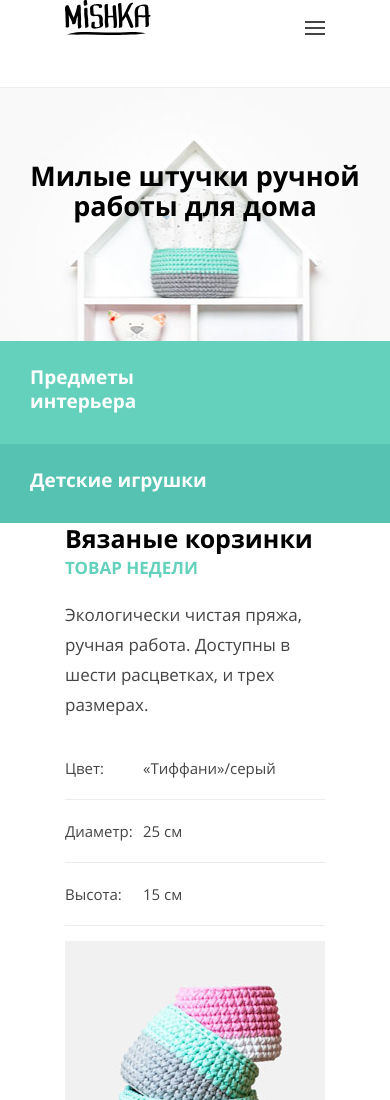
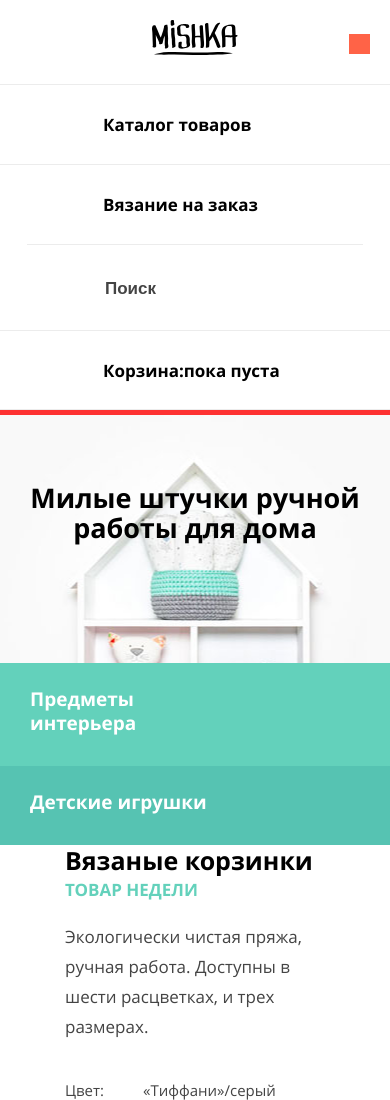
Before and after one commit to DenisNeddy/693273-mishka-20, a plain HTML site: page source/index.html in a window 390 px wide. Shown: the top 1100 px of the page. Drawn offline with nearby package versions, Linux system fonts and the light colour scheme; files that its build step writes are made by us from their sources.

Commit message:
Доработка меню

```diff
--- a/source/index.html
+++ b/source/index.html
@@ -9,8 +9,8 @@
   <body class="page__body">
     <header class="header">
       <div class="header__bg-wrapper">
-        <div class="header__container container">
-          <nav class="main-nav">
+        <div class="header__container container container--header">
+          <nav class="main-nav main-nav--closd main-nav--nojs">
             <a class="main-nav__logo logo">
               <svg version="1.1" id="Layer_2" xmlns="http://www.w3.org/2000/svg" xmlns:xlink="http://www.w3.org/1999/xlink" x="0px" y="0px" width="85.589px" height="35.034px" viewBox="32.458 20.216 85.589 35.034" enable-background="new 32.458 20.216 85.589 35.034" xml:space="preserve">
                 <g>
@@ -25,9 +25,10 @@
                 </g>
               </svg>
             </a>
-            <button class="main-nav__toggle" type="button">
-              <span class="visually-hidden">Открыть меню</span>
+            <div class="main-nav__toggle-wrapper">
+            <button class="main-nav__toggle" type="button" aria-label="Открыть меню">
             </button>
+            </div>
             <ul class="main-nav__site-list site-list">
               <li class="site-list__item">
                 <a href="catalog.html" class="site-list__link">Каталог товаров</a>
--- a/source/sass/blocks/container.scss
+++ b/source/sass/blocks/container.scss
@@ -2,13 +2,27 @@
   width: 260px;
   margin: 0 auto;
 
+  &--header {
+    width: 100%;
+  }
+
   @media (min-width: $table-width) {
     width: 668px;
     margin: 0 auto;
+
+    &--header {
+    width: 668px;
+    margin: 0 auto;
+  }
   }
 
   @media (min-width: $desktop-width) {
     width: 1050px;
     margin: 0 auto;
+
+    &--header {
+    width: 1050px;
+    margin: 0 auto;
+  }
   }
 }
--- /dev/null
+++ b/source/sass/blocks/logo.scss
@@ -0,0 +1,8 @@
+.logo {
+  display: block;
+
+  padding-top: 20px;
+  padding-bottom: 20px;
+
+  text-align: center;
+}
--- a/source/sass/blocks/main-nav.scss
+++ b/source/sass/blocks/main-nav.scss
@@ -1,6 +1,13 @@
 .main-nav {
-  display: flex;
-  align-items: center;
+  position: relative;
+
+  margin: 0;
+  outline: 5px solid rgba(255, 0, 0, 0.8);
+
+  &--nojs {
+    min-height: 395px;
+  }
+
 
   @media (min-width: $table-width) {
     display: grid;
@@ -22,7 +29,13 @@
   }
 }
 
+.main-nav--nojs .main-nav__site-list,
+.main-nav--nojs .main-nav__user-list {
+  display: block;
+}
+
 .main-nav__logo {
+
   @media (min-width: $table-width) {
     grid-column: 1/2;
 
@@ -56,9 +69,72 @@
   }
 }
 
+.main-nav__toggle-wrapper {
+  position: absolute;
+  top: 32px;
+  right: 20px;
+
+}
+
+@media (max-width: $mobile-width-only) {
+  .main-nav--closed .main-nav__user-list {
+    display: none;
+  }
+  .main-nav--closed .main-nav__site-list {
+    display: none;
+  }
+}
+
 .main-nav__toggle {
+  position: relative;
+
+  width: 21px;
+  height: 20px;
+
+  border: none;
+
+  cursor: pointer;
+
+  background-color: tomato;
+  @media (min-width: $table-width) {
+    display: none;
+  }
+}
+
+.main-nav--opened .main-nav__toggle {
+  background-color: $basicWhite;
+
+  &:before,
+  &:after {
+    content: "";
+    display: block;
+    position: absolute;
+    top: 50%;
+    left: 0;
+
+    width: 20px;
+    height: 2px;
+
+    background-color: $basicDark;
+  }
+
+  &:before {
+    transform: rotate(45deg);
+  }
+
+  &:after {
+    transform: rotate(-45deg);
+  }
+
+}
+
+.main-nav--closed .main-nav__toggle:before {
+  content: "";
   display: block;
-  margin-left: auto;
+  position: absolute;
+  top: 0;
+  right: 0;
+
 
   /*временно*/
   width: 20px;
@@ -68,7 +144,6 @@
 
   box-shadow: 0 6px 0 0  $basicDark, 0 12px 0 0  $basicDark;
 
-  border: none;
 
   @media (min-width: $table-width) {
     display: none;
--- a/source/sass/blocks/site-list.scss
+++ b/source/sass/blocks/site-list.scss
@@ -1,5 +1,4 @@
 .site-list {
-  display: none;
 
   @include list-reset;
 
@@ -13,10 +12,12 @@
 }
 
 .site-list__item {
+
   box-shadow: inset 0 1px 0 $shadowGrey;
 
   @media (min-width: $table-width) {
     margin-right: 36px;
+
 
     font-size: 15px;
     line-height: 24px;
@@ -25,7 +26,9 @@
   }
 
   @media (min-width: $desktop-width) {
+
     margin-right: 41px;
+
   }
 }
 
@@ -40,6 +43,14 @@
 }
 
 .site-list__link {
+  display: block;
+  margin: 0 auto;
+  padding-top: 29px;
+  padding-bottom: 27px;
+  padding-left: 76px;
+
+  max-width: 260px;
+
   font-size: 17px;
   line-height: 24px;
   font-weight: 700;
@@ -55,11 +66,21 @@
   }
 
   @media (min-width: $table-width) {
+    padding: 0;
+    margin: 0;
+
+    max-width: auto;
+
     font-size: 15px;
     line-height: 24px;
   }
 
   @media (min-width: $desktop-width) {
+    padding: 0;
+    margin: 0;
+
+    max-width: auto;
+
     font-size: 17px;
     line-height: 24px;
   }
--- a/source/sass/blocks/user-list.scss
+++ b/source/sass/blocks/user-list.scss
@@ -1,5 +1,4 @@
 .user-list {
-  display: none;
   margin: 0;
   padding: 0;
 
@@ -36,6 +35,13 @@
 }
 
 .user-list__form {
+  margin: 0 auto;
+  padding-top: 29px;
+  padding-bottom: 27px;
+  padding-left: 76px;
+
+  max-width: 260px;
+
   @media (min-width: $table-width) {
     padding-top: 32px;
     padding-bottom: 32px;
@@ -50,6 +56,14 @@
 }
 
 .user-list__link {
+  display: block;
+  margin: 0 auto;
+  padding-top: 29px;
+  padding-bottom: 27px;
+  padding-left: 76px;
+
+  max-width: 260px;
+
   font-size: 17px;
   line-height: 24px;
   font-weight: 700;
@@ -63,4 +77,18 @@
   &:active {
     color: $opacityBlack03;
   }
+
+  @media (min-width: $table-width) {
+    margin: 0;
+    padding: 0;
+
+    max-width: auto;
+  }
+
+  @media (min-width: $desktop-width) {
+    margin: 0;
+    padding: 0;
+
+    max-width: auto;
+  }
 }
--- a/source/sass/style.scss
+++ b/source/sass/style.scss
@@ -27,3 +27,4 @@
 @import "blocks/action-list.scss";
 @import "blocks/main-nav.scss";
 @import "blocks/page.scss";
+@import "blocks/logo.scss";
--- a/source/sass/variables.scss
+++ b/source/sass/variables.scss
@@ -16,5 +16,7 @@ $basicGreen: #63d1bb;
 $specialGreenDark: #46c1ae;
 $basicGreenDark: #56c3b2;
 
+
+$mobile-width-only: 767px;
 $table-width: 768px;
 $desktop-width: 1150px;
```
